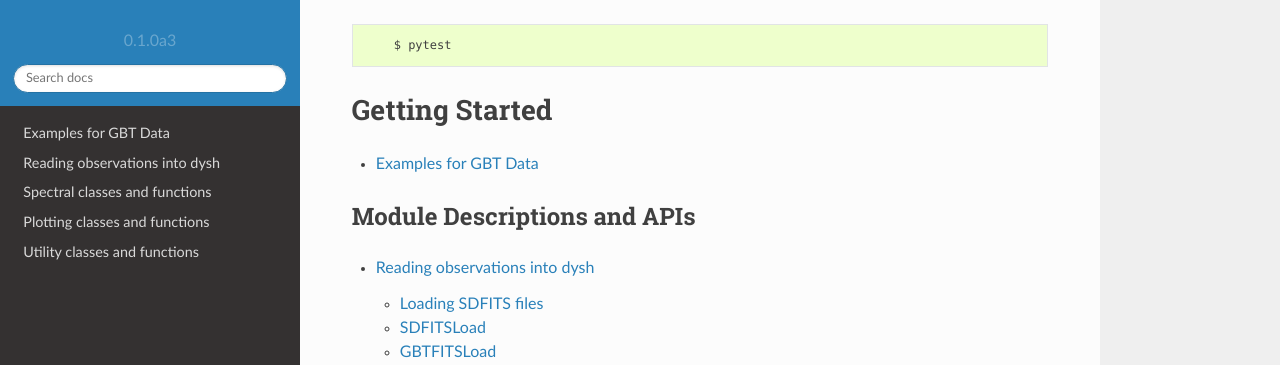
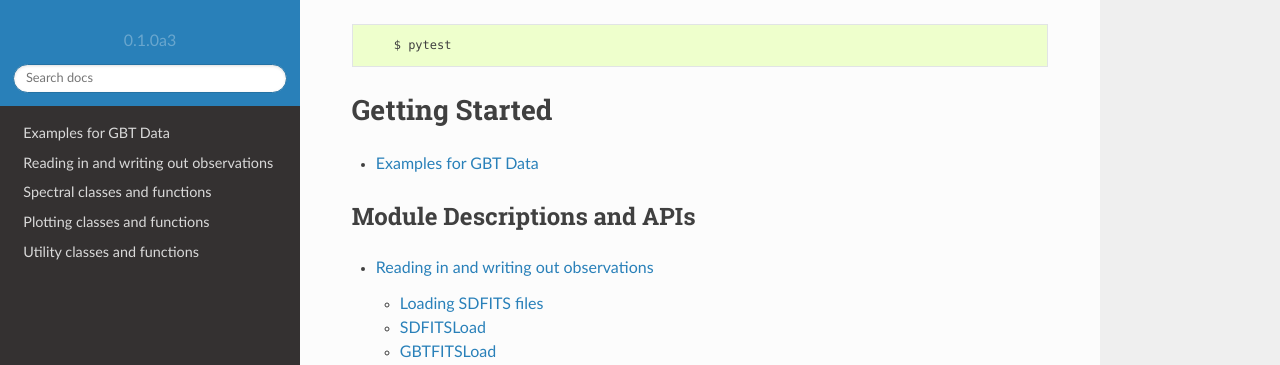
Before and after one commit to GreenBankObservatory/dysh, a Sphinx documentation site: the page built from docs/index.rst, in a window 1280 px wide and 900 px high, scrolled down 1714 px. Shown: the top 365 px of the window. Built offline with Sphinx 7.4.7 and the Read the Docs theme 2.0.0, drawn with Linux system fonts in a browser that asks for light colours.

Commit message:
change title

```diff
--- a/docs/dysh.fits.rst
+++ b/docs/dysh.fits.rst
@@ -1,8 +1,6 @@
 
-Reading observations into dysh
-==============================
-
-This is how you do it.
+Reading in and writing out observations
+=======================================
 
 Loading SDFITS files
 ---------------------
```
